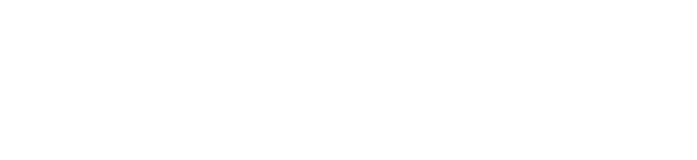
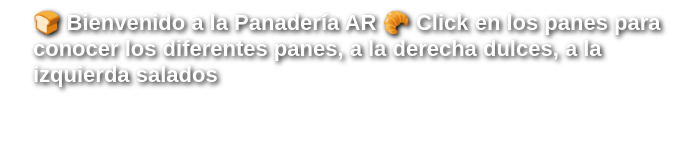
Before and after one commit to Majo-cm/Mind-AR-2, a plain HTML site: page index.html in a window 1280 px wide. Shown: the whole page, without its empty margins (287-984 px from the left). Drawn offline with Linux system fonts and the light colour scheme.

Commit message:
Update index.html

```diff
--- a/index.html
+++ b/index.html
@@ -5,6 +5,25 @@
     <script src="https://cdn.jsdelivr.net/gh/donmccurdy/aframe-extras@v7.0.0/dist/aframe-extras.min.js"></script>
     <script src="https://cdn.jsdelivr.net/npm/mind-ar@1.2.5/dist/mindar-image-aframe.prod.js"></script>
   </head>
+
+<div id="hud-text">🍞 Bienvenido a la Panadería AR 🥐 Click en los panes para conocer los diferentes panes, a la derecha dulces, a la izquierda salados</div>
+
+<style>
+  #hud-text {
+    position: absolute;
+    top: 10px;              /* margen desde arriba */
+    left: 50%;              /* centrado */
+    transform: translateX(-50%);
+    font-size: 22px;
+    font-weight: bold;
+    color: white;
+    text-shadow: 2px 2px 5px black; /* mejor visibilidad */
+    z-index: 9999;          /* sobre la escena */
+    font-family: Arial, sans-serif;
+  }
+</style>
+
+
   <body>
     <a-scene
       mindar-image="imageTargetSrc: https://raw.githubusercontent.com/Majo-cm/Mind-AR-2/main/targets%20(4).mind; maxTrack: 2"
```
